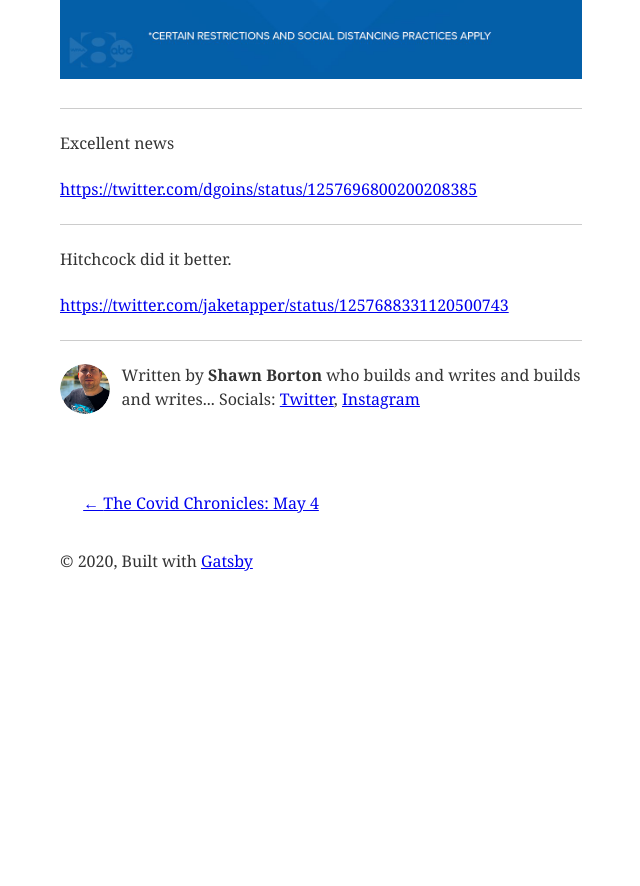
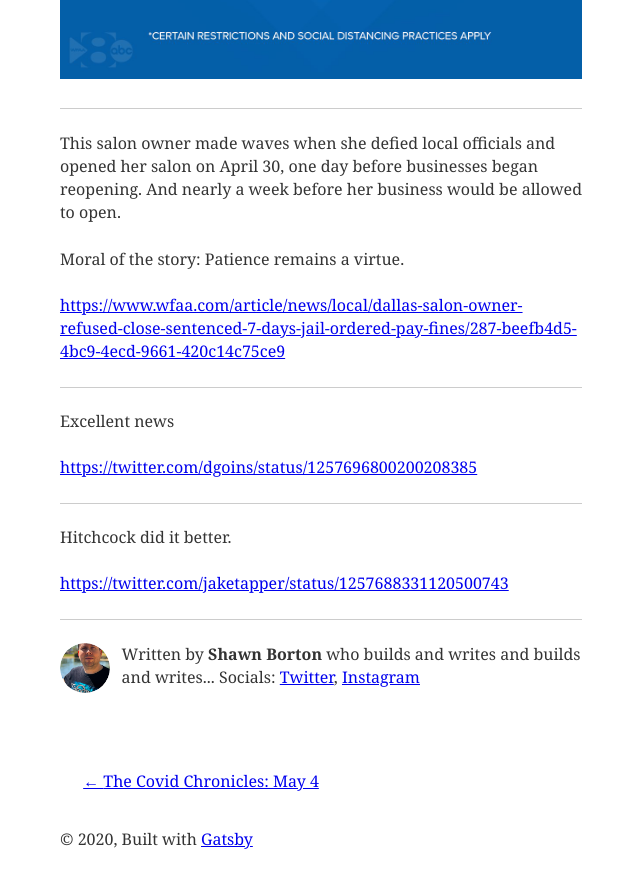
Before and after one commit to quakerpunk/gatsby-blog, a Gatsby site: page /covid-chronicles/may-5/ in a window 1280 px wide. Shown: the part 1000-1886 px from the top of the page, without its empty margins (319-959 px from the left). Before the commit the page ends 1608 px from the top, so only its background shows below. Built offline with nearby package versions, Linux system fonts and the light colour scheme; Gatsby itself is replaced by a stand-in of ours; some packages are replaced by stand-ins of ours; what typography-theme-parnassus would draw is missing.

Commit message:
Updates for May 5

```diff
--- a/content/blog/covid-chronicles/may-5.md
+++ b/content/blog/covid-chronicles/may-5.md
@@ -25,6 +25,14 @@ Here's the complete list:
 
 ---
 
+This salon owner made waves when she defied local officials and opened her salon on April 30, one day before businesses began reopening. And nearly a week before her business would be allowed to open.
+
+Moral of the story: Patience remains a virtue.
+
+<https://www.wfaa.com/article/news/local/dallas-salon-owner-refused-close-sentenced-7-days-jail-ordered-pay-fines/287-beefb4d5-4bc9-4ecd-9661-420c14c75ce9>
+
+---
+
 Excellent news
 
 <https://twitter.com/dgoins/status/1257696800200208385>
```
